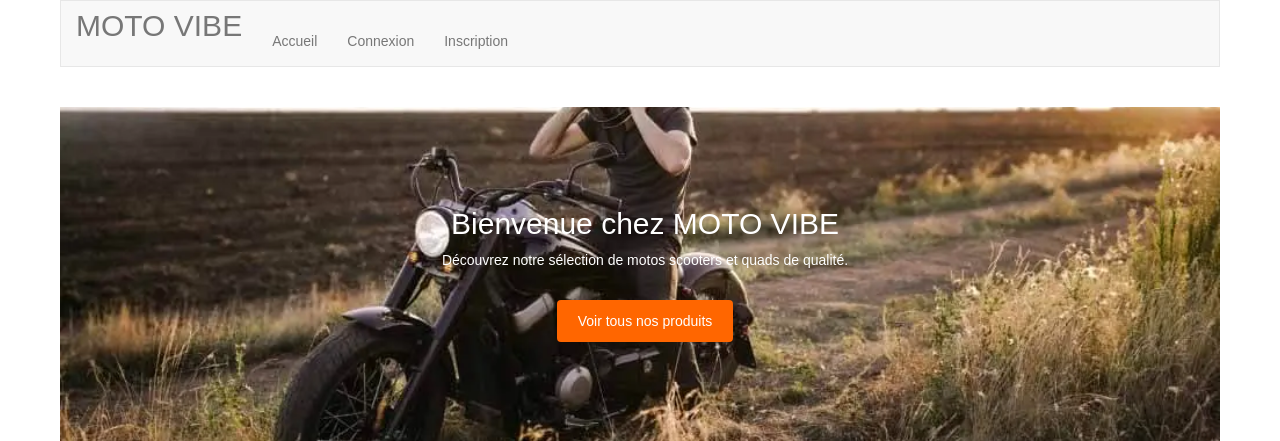
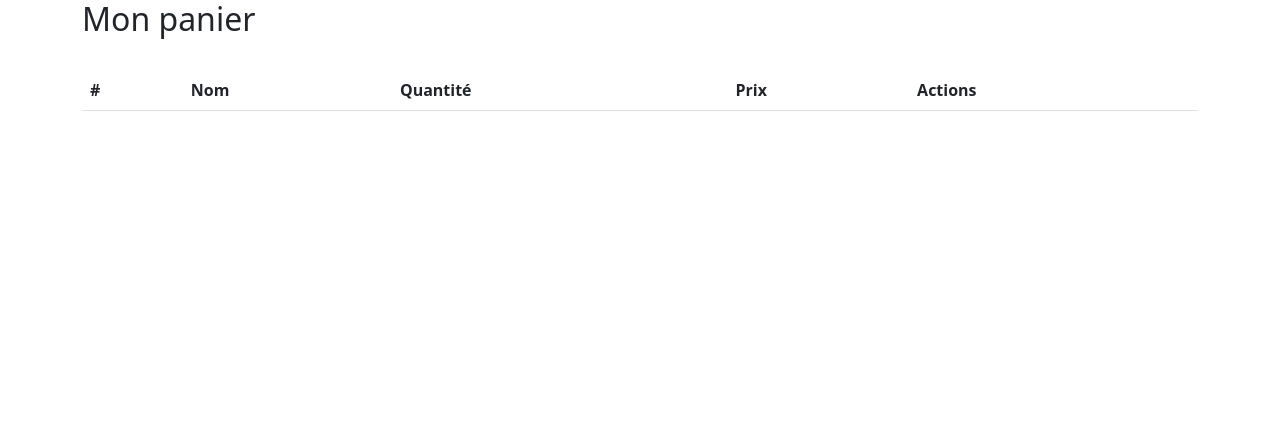
Before and after one commit to jamalbendarhou/projet2_bendarhou_djabali, a PHP site: page /views/panier.php in a window 1280 px wide. Shown: the top 441 px of the page. Run offline with PHP 8.4, Linux system fonts and the light colour scheme; lists and menus that the app fills with data are empty; some libraries are stand-ins or nearby versions; some web fonts are replaced.

Commit message:
page panier/controllor view et model

```diff
--- /dev/null
+++ b/controllers/OrderController.php
@@ -0,0 +1,76 @@
+<?php
+
+require_once('../models/OrderModel.php');
+
+class OrderController
+{
+    private $orderModel;
+
+    public function __construct()
+    {
+        $this->orderModel = new OrderModel();
+    }
+
+    public function getOrders()
+    {
+        return $this->orderModel->getOrders();
+    }
+
+    public function getOrdersByUserId($userId)
+    {
+        return $this->orderModel->getOrdersByUserId($userId);
+    }
+
+    public function createOrder($userId, $total)
+    {
+        return $this->orderModel->createOrder($userId, $total);
+    }
+
+    public function addToOrder($orderId, $productId, $quantity, $price)
+    {
+        return $this->orderModel->addToOrder($orderId, $productId, $quantity, $price);
+    }
+
+    public function getOrderDetails($orderId)
+    {
+        return $this->orderModel->getOrderDetails($orderId);
+    }
+
+    // Nouvelles méthodes pour gérer le panier
+    public function afficherPanier()
+    {
+        // Logique pour récupérer les produits du panier et les afficher
+        $paniers = $this->getPanier();
+        // ... logique pour afficher le panier ...
+    }
+
+    public function ajouterAuPanier($productId, $quantity)
+    {
+        // Logique pour ajouter un produit au panier
+        $panier = $this->getPanier();
+        $panier[$productId] = $quantity;
+        $this->setPanier($panier);
+    }
+
+    public function supprimerDuPanier($productId)
+    {
+        // Logique pour supprimer un produit du panier
+        $panier = $this->getPanier();
+        if (isset($panier[$productId])) {
+            unset($panier[$productId]);
+            $this->setPanier($panier);
+        }
+    }
+
+    // Fonctions utilitaires pour gérer le panier en session
+    private function getPanier()
+    {
+        return isset($_SESSION['panier']) ? $_SESSION['panier'] : [];
+    }
+
+    private function setPanier($panier)
+    {
+        $_SESSION['panier'] = $panier;
+    }
+}
+?>
--- a/controllers/inscription_process.php
+++ b/controllers/inscription_process.php
@@ -5,7 +5,6 @@
 if ($_SERVER['REQUEST_METHOD'] === 'POST') {
     $userController = new UserController();
 
-    // recupere les donnees de ba bd
     $email = $_POST['email'];
     $username = $_POST['username'];
     $fname = $_POST['fname'];
@@ -14,11 +13,9 @@
     $roleId = $_POST['role'];
     $hashedPassword = password_hash($password, PASSWORD_DEFAULT);
 
-    // on affecte une adresse fictif par defaut
     $billingAddressId = 1;
     $shippingAddressId = 1;
 
-    // insertion des donnees
     $insertQuery = "INSERT INTO `user` (`email`, `token`, `username`, `fname`, `lname`, `pwd`, `billing_address_id`, `shipping_address_id`, `role_id`)
                     VALUES (:email, 'random_token_generated_here', :username, :fname, :lname, :hashedPassword, :billingAddressId, :shippingAddressId, :roleId)";
 
--- /dev/null
+++ b/models/OrderModel.php
@@ -0,0 +1,42 @@
+<?php
+
+require_once('../utils/Crud.php');
+
+class OrderModel extends Crud
+{
+    public function getOrders()
+    {
+        return $this->getAll('user_order');
+    }
+
+    public function getOrderById($orderId)
+    {
+        return $this->getById('user_order', $orderId);
+    }
+
+    public function createOrder($userId, $total)
+    {
+        $query = "INSERT INTO user_order (user_id, total) VALUES (:user_id, :total)";
+        $params = array(':user_id' => $userId, ':total' => $total);
+
+        return $this->executeQuery($query, $params);
+    }
+
+    public function addToOrder($orderId, $productId, $quantity, $price)
+    {
+        $query = "INSERT INTO order_has_product (user_order_id, product_id, qtty, price) VALUES (:order_id, :product_id, :quantity, :price)";
+        $params = array(':order_id' => $orderId, ':product_id' => $productId, ':quantity' => $quantity, ':price' => $price);
+
+        return $this->executeQuery($query, $params);
+    }
+
+    public function getOrderDetails($orderId)
+    {
+        $query = "SELECT p.*, ohp.qtty, ohp.price as item_price FROM order_has_product ohp JOIN product p ON ohp.product_id = p.id WHERE ohp.user_order_id = :order_id";
+        $params = array(':order_id' => $orderId);
+
+        return $this->getAllWithParams($query, $params);
+    }
+
+}
+?>
--- a/public/header.php
+++ b/public/header.php
@@ -31,14 +31,13 @@
                 <li><a href="inscription.php">inscription</a></li>
             </ul>
 
-            <!-- <ul class="nav navbar-nav navbar-right">
+            <ul class="nav navbar-nav navbar-right">
                 <li>
                     <a href="panier.php" class="btn btn-primary navbar-btn">
                         <i class="bi bi-cart4"></i>
-                        <?php echo $quantite; ?>
                     </a>
                 </li>
-            </ul> -->
+            </ul>
         </div>
     </div>
 </nav>
--- /dev/null
+++ b/views/panier.php
@@ -0,0 +1,74 @@
+<?php
+require_once('../controllers/OrderController.php');
+require_once('../controllers/UserController.php');
+
+session_start();
+
+// Créez une instance du contrôleur de commande
+$orderController = new OrderController();
+// Initialiser une variable pour stocker les produits du panier
+$paniers = [];
+
+
+?>
+<!DOCTYPE html>
+<html lang="en">
+<head>
+    <meta charset="UTF-8">
+    <meta name="viewport" content="width=device-width, initial-scale=1.0">
+    <title>Mon panier</title>
+    <!-- Ajoutez vos liens vers les fichiers CSS nécessaires -->
+    <link rel="stylesheet" type="text/css" href="../public/styles.css">
+    <link rel="stylesheet" href="https://cdnjs.cloudflare.com/ajax/libs/font-awesome/6.0.0/css/all.min.css" integrity="..." crossorigin="anonymous">
+    <link rel="stylesheet" href="https://cdn.jsdelivr.net/npm/bootstrap@5.3.0/dist/css/bootstrap.min.css" integrity="...">
+</head>
+<body>
+
+<div class="container_site">
+    <div class="container">
+        <div class="divider"></div>
+        <div class="heading">
+            <h2>Mon panier</h2>
+        </div>
+
+        <br>
+        <table class="table">
+            <thead>
+                <tr>
+                    <th scope="col">#</th>
+                    <th scope="col">Nom</th>
+                    <th scope="col">Quantité</th>
+                    <th scope="col">Prix</th>
+                    <th scope="col">Actions</th>
+                </tr>
+            </thead>
+            <tbody>
+    <?php foreach ($paniers as $produit) { ?>
+        <tr>
+            <th scope="row"><?php echo $produit['id']; ?></th>
+            <td><?php echo $produit['name']; ?></td>
+            <td><input min="1" max="<?php echo $produit['qtty']; ?>" type="number" value="<?php echo $produit['qtty']; ?>" name="quantiterDemander"></td>
+            <td><?php echo $produit['price']; ?></td>
+            <td>
+                <button type="submit" class="btn btn-info" name="modifierProduit">
+                    <i class="bi bi-pencil-square"></i>
+                </button>
+                <a href="supprimerPanier.php?id=<?php echo $produit['id']; ?>" class="btn btn-danger">
+                    <i class="bi bi-trash"></i>
+                </a>
+            </td>
+        </tr>
+    <?php } ?>
+</tbody>
+        </table>
+
+        <div id="paypal-payment-button"></div>
+    </div>
+</div>
+
+<?php include '../public/footer.php'?>
+
+<script src="https://www.paypal.com/sdk/js?client-id=AUIflDLG0Iage1Hg3jw4RNji3xNYf4nJ_UBKuGqxTsaOcfwHcX6ghB45G_FTYKGt3fBrN6feUfTgho_g"></script>
+<script src="../public/paypal.js"></script>
+</body>
+</html>
--- a/views/tousNosProduits.php
+++ b/views/tousNosProduits.php
@@ -19,7 +19,7 @@
             <h3><?php echo $product['description']; ?></h3>
             <p>Prix : $<?php echo $product['price']; ?></p>
             <a href="produit_detail.php?id=<?php echo $product['id']; ?>" class="btn btn-primary">Voir</a>
-            <a href="#" class="btn btn-primary">Payer</a>
+            <a href="panier.php#" class="btn btn-primary">Payer</a>
         </div>
         <?php
     }
```
